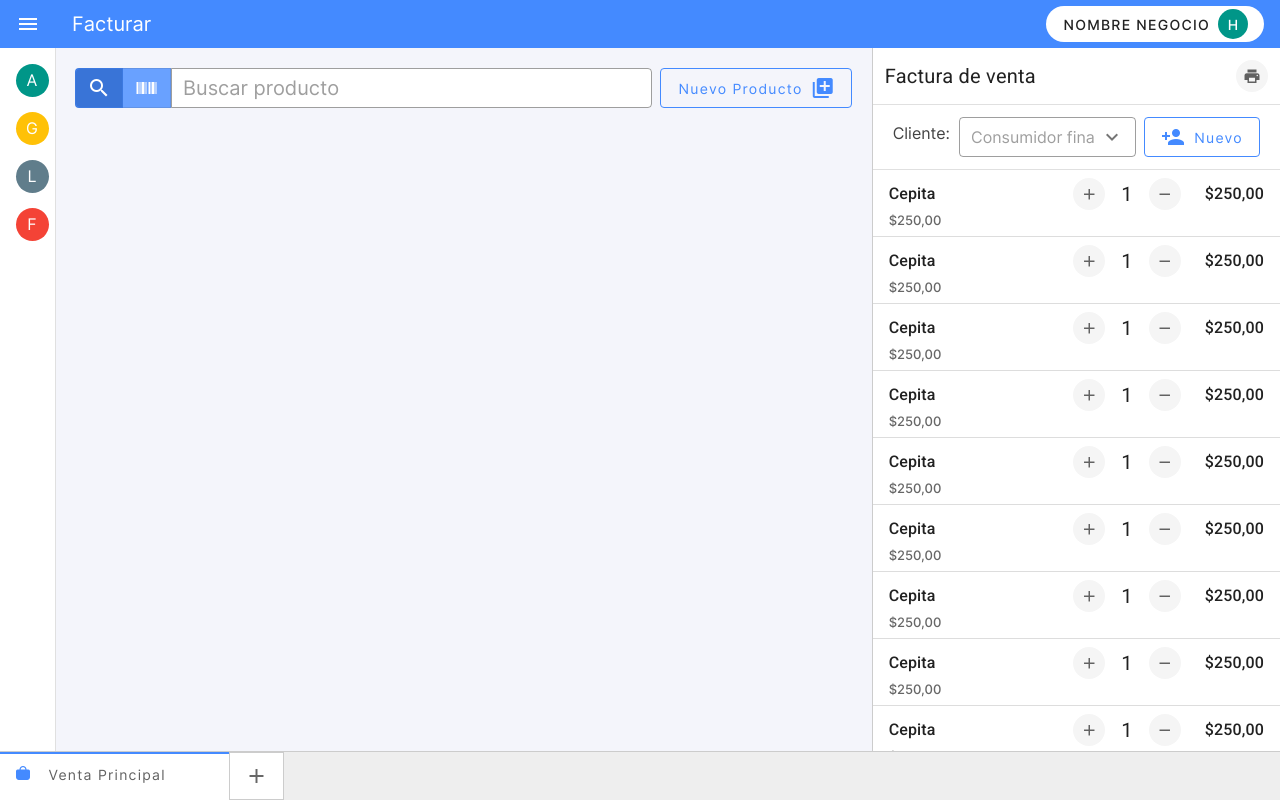
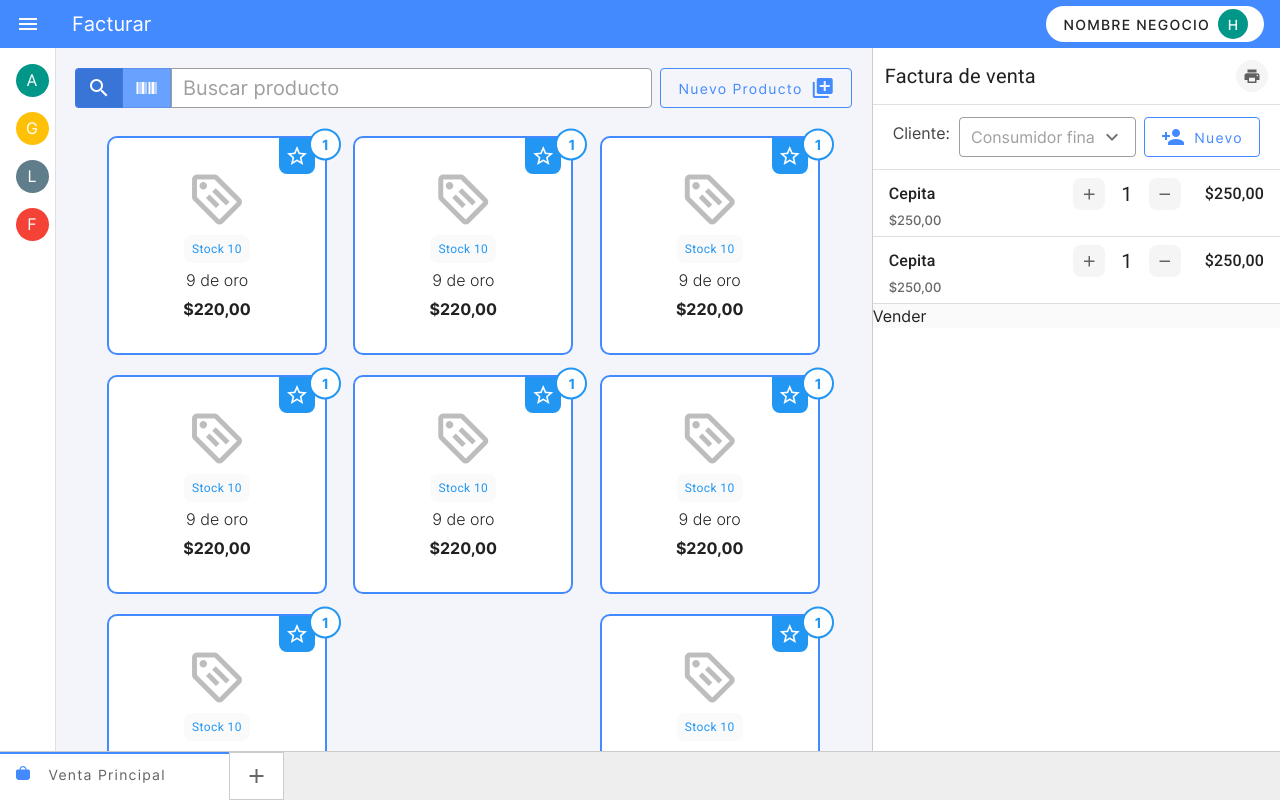
Before and after one commit to hipolitocoronel/alegra-clone, a Vue app: page / in a window 1280 px wide. Built offline with nearby package versions, Linux system fonts and the light colour scheme.

Commit message:
adding product item component

```diff
--- /dev/null
+++ b/src/components/newSale/ProductItem.vue
@@ -0,0 +1,66 @@
+<template>
+  <v-col class="product-container py-8 mx-auto mx-lg-0" cols="12" md="6" lg="4">
+    <v-icon style="font-size: 60px" class="grey--text text--lighten-1"
+      >mdi-tag-text-outline</v-icon
+    >
+    <span class="grey lighten-5 blue--text caption px-2 py-1 rounded-lg">
+      Stock 10
+    </span>
+    <span class="font-weight-light">9 de oro</span>
+    <span class="font-weight-bold">$220,00</span>
+
+    <v-btn icon tile class="blue btn-star rounded-b-lg" absolute
+      ><v-icon class="white--text">mdi-star-outline</v-icon>
+    </v-btn>
+    <v-btn
+      absolute
+      outlined
+      fab
+      x-small
+      color="blue"
+      class="cant-product body-2 font-weight-bold"
+      >1</v-btn
+    >
+  </v-col>
+</template>
+
+<script>
+export default {
+  name: "ProductItem",
+  data() {
+    return {
+      selected: null,
+    };
+  },
+};
+</script>
+
+<style scoped>
+.product-container {
+  max-width: 220px;
+  background: #fff;
+  border-radius: 10px;
+
+  display: flex;
+  flex-direction: column;
+  align-items: center;
+
+  gap: 5px;
+  position: relative;
+
+  border: 2px solid #448aff;
+}
+
+.btn-star {
+  top: 0px;
+  right: 10px;
+}
+
+.cant-product {
+  top: 0;
+  right: 0;
+  background: #fff;
+  transform: translate(50%, -30%);
+  border-width: 2px;
+}
+</style>
--- a/src/views/sales/newSale.vue
+++ b/src/views/sales/newSale.vue
@@ -54,6 +54,14 @@
             <v-icon class="ml-2">mdi-plus-box-multiple</v-icon></v-btn
           >
         </div>
+        <v-row
+          class="my-7 mx-8"
+          justify="space-between"
+          no-gutters
+          style="gap: 20px"
+        >
+          <ProductItem v-for="n in 8" :key="n" />
+        </v-row>
       </v-col>
       <v-col cols="6" lg="4" class="cart-container">
         <div class="d-flex pa-3">
@@ -98,7 +106,7 @@
             <v-list dense class="py-0">
               <v-list-item
                 style="border-bottom: 1px solid #ddd"
-                v-for="n in 10"
+                v-for="n in 2"
                 :key="n"
               >
                 <v-list-item-content class="pt-2">
@@ -108,17 +116,19 @@
                     Cepita <v-spacer></v-spacer>
                     <v-btn
                       fab
+                      tile
                       x-small
                       elevation="0"
-                      class="grey--text text--darken-2 mx-2"
+                      class="grey--text text--darken-2 mx-2 rounded-lg"
                       ><v-icon>mdi-plus</v-icon></v-btn
                     >
                     <span class="mx-2 font-weight-regular text-h6"> 1 </span>
                     <v-btn
                       fab
                       x-small
+                      tile
                       elevation="0"
-                      class="grey--text text--darken-2 mx-2 mr-6"
+                      class="grey--text text--darken-2 mx-2 mr-6 rounded-lg"
                       ><v-icon>mdi-minus</v-icon></v-btn
                     >
                     $250,00
@@ -188,8 +198,11 @@
 </template>
 
 <script>
+import ProductItem from "@/components/newSale/ProductItem.vue";
+
 export default {
   name: "newSale",
+  components: { ProductItem },
   data() {
     return {
       tabs: 1,
```
Also changed, not shown: 1 other file (tests, documents, lock files or other folders).
